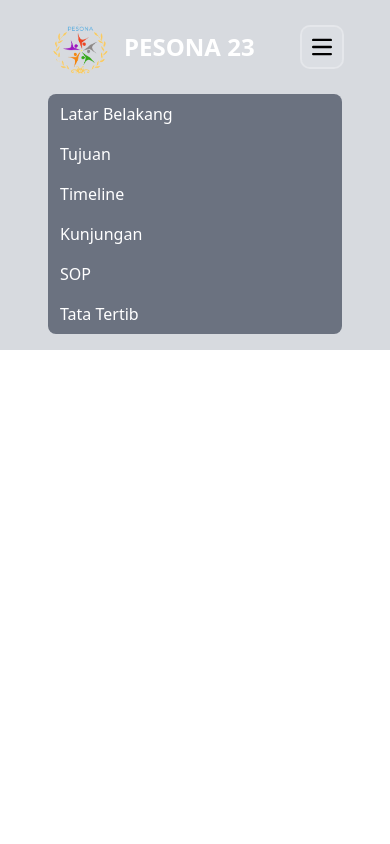
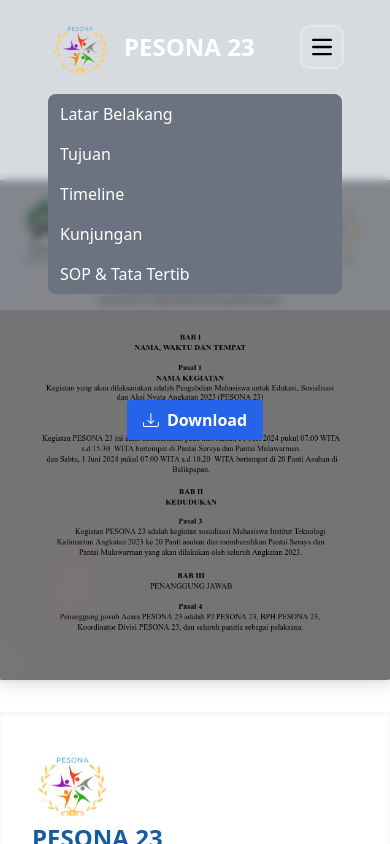
Before and after one commit to thegouhund/pesona23, a React (Vite) app: page /tatib in a window 390 px wide. Both pictures are taken after a click on the button "Open main menu". Shown: the top 844 px of the page. Built offline with nearby package versions, Linux system fonts and the light colour scheme.

Commit message:
pdf viewer to preview in smaller device

```diff
--- a/src/components/Navbar.jsx
+++ b/src/components/Navbar.jsx
@@ -1,7 +1,7 @@
 import logoPesona from "../assets/logoPesona.png";
 import { useState, useEffect } from "react";
 
-const Navbar = (isSOP=false) => {
+const Navbar = (isSOP = false) => {
   const [scrollPosition, setScrollPosition] = useState(0);
   const [isMobileMenuOpen, setIsMobileMenuOpen] = useState(false);
   const handleScroll = () => {
@@ -22,15 +22,11 @@ const Navbar = (isSOP=false) => {
   };
 
   const blurClass = "backdrop-blur-sm bg-gray-400 bg-opacity-40";
-console.log("issop " + isSOP);
+  console.log("issop " + isSOP);
   return (
     <nav
       className={`border-gray-500 fixed top-0 left-0 w-full z-50 ${
-        isSOP
-          ? blurClass
-          : scrollPosition > 0
-          ? blurClass
-          : ""
+        isSOP ? blurClass : scrollPosition > 0 ? blurClass : ""
       } duration-500`}
     >
       <div className="flex flex-wrap items-center justify-between mx-8 p-4">
@@ -105,18 +101,10 @@ console.log("issop " + isSOP);
             </li>
             <li>
               <a
-                href="/sop"
-                className="block py-2 px-3 md:p-0 cursor-pointer rounded md:hover:bg-transparent md:border-0 hover:text-blue-400 text-white duration-300"
-              >
-                SOP
-              </a>
-            </li>
-            <li>
-              <a
                 href="/tatib"
                 className="block py-2 px-3 md:p-0 cursor-pointer rounded md:hover:bg-transparent md:border-0 hover:text-blue-400 text-white duration-300"
               >
-                Tata Tertib
+                SOP & Tata Tertib
               </a>
             </li>
           </ul>
--- a/src/main.jsx
+++ b/src/main.jsx
@@ -4,7 +4,6 @@ import App from "./pages/App.jsx";
 import { BrowserRouter, Routes, Route } from "react-router-dom";
 import Footer from "./components/Footer.jsx";
 import PdfViewer from "./pages/PdfViewer.jsx";
-import sopPdf from "/sop.pdf";
 import tatibPdf from "/tatib.pdf";
 
 ReactDOM.createRoot(document.getElementById("root")).render(
@@ -13,14 +12,8 @@ ReactDOM.createRoot(document.getElementById("root")).render(
       <Routes>
         <Route path="/" element={<App />} />
         <Route
-          path="sop"
-          element={
-            <PdfViewer file={sopPdf} title="Standard Operational Procedure" />
-          }
-        />
-        <Route
           path="tatib"
-          element={<PdfViewer file={tatibPdf} title="Tata Tertib" />}
+          element={<PdfViewer file={tatibPdf} title="SOP & Tata Tertib" />}
         />
       </Routes>
     </BrowserRouter>
--- a/src/pages/PdfViewer.jsx
+++ b/src/pages/PdfViewer.jsx
@@ -1,8 +1,12 @@
 import React from "react";
 import Navbar from "../components/Navbar";
 import { Download } from "react-bootstrap-icons";
+import pdfImg from "../assets/pdfPreview.png";
+import { useWindowDimensions } from "../Utils.jsx";
 
 const PdfViewer = ({ file, title }) => {
+  const { width } = useWindowDimensions();
+
   return (
     <>
       <Navbar isSop={true} />
@@ -10,18 +14,31 @@ const PdfViewer = ({ file, title }) => {
         <h1 className="text-xl font-extrabold tracking-tight leading-none md:text-2xl lg:text-5xl text-center mb-8">
           {title}
         </h1>
-        <iframe
-          className="w-screen px-8 md:px-16 md:h-[1500px] h-[750px]"
-          src={file}
-        ></iframe>
+        {width < 768 ? (
+          <>
+            <div
+              className="h-[500px] w-[400px] box-border mb-8 overflow-hidden rounded-lg shadow-lg"
+              style={{
+                backgroundImage: `url(${pdfImg})`,
+                backgroundSize: "cover",
+                filter: "brightness(0.5)",
+              }}
+            ></div>
             <a
               href={file}
               target="_blank"
               rel="noopener noreferrer"
-          className="bg-blue-600 text-white font-sans px-4 py-2 rounded my-4 flex items-center gap-2"
+              className="absolute top-[420px] left-1/2 transform -translate-x-1/2 -translate-y-1/2 bg-blue-600 hover:bg-blue-700 text-white font-bold py-2 px-4 rounded flex items-center gap-2"
             >
-          <Download size={22}/>Download PDF
+              <Download /> Download
             </a>
+          </>
+        ) : (
+          <iframe
+            className="w-screen px-8 md:px-16 md:h-[1500px] md:block h-[750px]"
+            src={file}
+          ></iframe>
+        )}
       </main>
     </>
   );
```
Also changed, not shown: src/assets/pdfPreview.png (added), 1 other file (tests, documents, lock files or other folders). Lines whose indentation alone changed are shown as unchanged.
